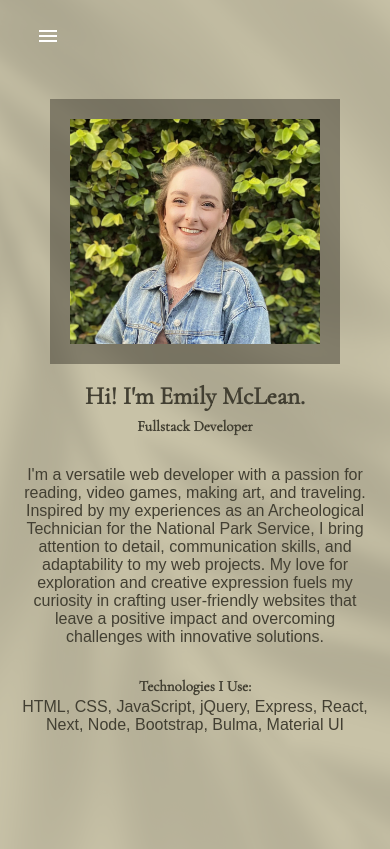
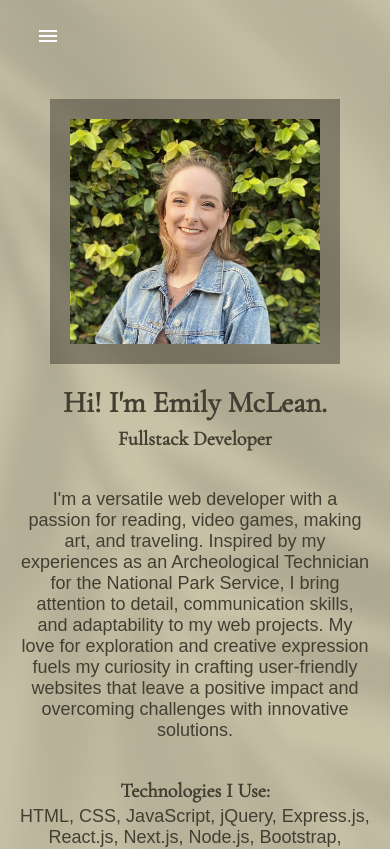
Before and after one commit to emilymclean94/mclean-portfolio, a Next.js app: page /about in a window 390 px wide. Shown: the top 849 px of the page. Built offline with nearby package versions, Linux system fonts and the light colour scheme; a web font is replaced by a local one.

Commit message:
adjusted font size on about me page

```diff
--- a/src/app/(about_me)/about/about.css
+++ b/src/app/(about_me)/about/about.css
@@ -33,6 +33,18 @@ main {
     justify-content: center;
 }
 
+.about-me>h1 {
+    font-size: 45px;
+}
+
+.about-me>h3 {
+    font-size: 25px;
+}
+
+.about-me>p {
+    font-size: 20px;
+}
+
 /*! Media Queries */
 
 @media screen and (max-width: 768px) {
@@ -60,4 +72,16 @@ main {
         width: 350px;
         justify-content: flex-start;
     }
+
+    .about-me>h1 {
+        font-size: 30px;
+    }
+
+    .about-me>h3 {
+        font-size: 20px;
+    }
+
+    .about-me>p {
+        font-size: 18px;
+    }
 }
--- a/src/app/(about_me)/about/page.jsx
+++ b/src/app/(about_me)/about/page.jsx
@@ -27,7 +27,7 @@ function About() {
           I'm a versatile web developer with a passion for reading, video games, making art, and traveling. Inspired by my experiences as an Archeological Technician for the National Park Service, I bring attention to detail, communication skills, and adaptability to my web projects. My love for exploration and creative expression fuels my curiosity in crafting user-friendly websites that leave a positive impact and overcoming challenges with innovative solutions.
           </p>
           <h3 style={{marginBottom: "0px"}}>Technologies I Use:</h3>
-          <p style={{marginTop: "3px"}}>HTML, CSS, JavaScript, jQuery, Express, React, Next, Node, Bootstrap, Bulma, Material UI</p>
+          <p style={{marginTop: "3px"}}>HTML, CSS, JavaScript, jQuery, Express.js, React.js, Next.js, Node.js, Bootstrap, Bulma, Material UI, Vercel, Heroku</p>
         </Grid>
     </Grid>
   );
```
